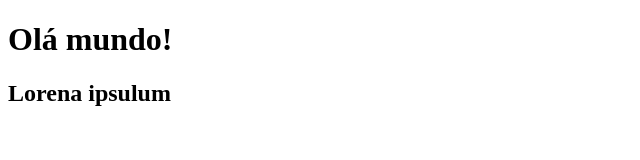
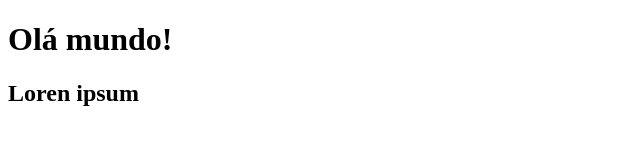
Before and after one commit to castrolabz/a, a plain HTML site: page index.html in a window 1280 px wide. Shown: the full height of the page, 0-640 px from the left. Drawn offline with Linux system fonts and the light colour scheme.

Commit message:
trocado h2

```diff
--- a/index.html
+++ b/index.html
@@ -7,6 +7,6 @@
 </head>
 <body>
     <h1>Olá mundo!</h1>
-    <h2>Lorena ipsulum</h2>
+    <h2>Loren ipsum</h2>
 </body>
 </html>
```
